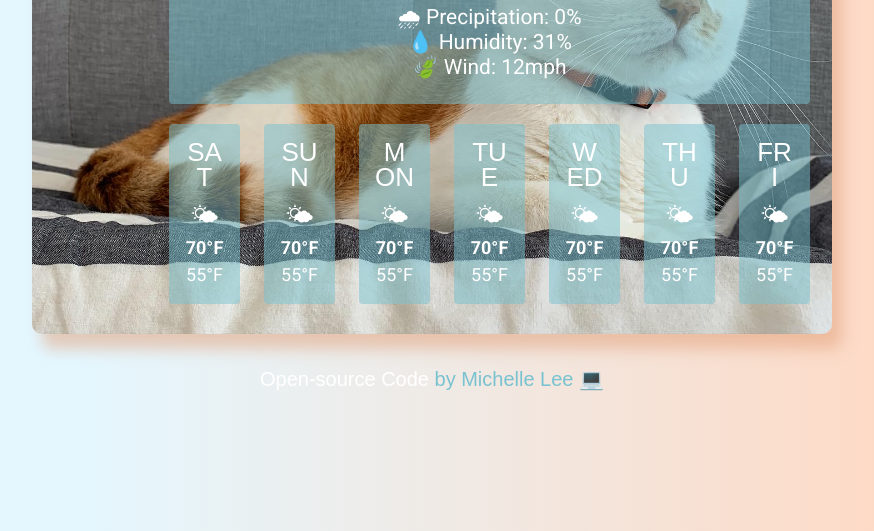
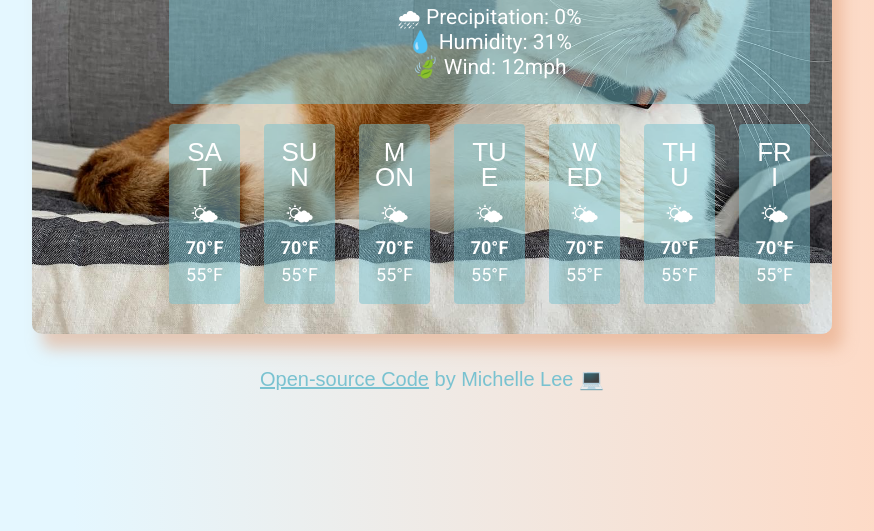
Before and after one commit to leem673/Weather-Project, a plain HTML site: page index.html in a window 1280 px wide. Shown: the part 269-800 px from the top of the page, without its empty margins (208-1082 px from the left). Drawn offline with nearby package versions, Linux system fonts and the light colour scheme; a web font is replaced by a local one.

Commit message:
Updated open-source link CSS
Added class to open-source link and edited CSS

```diff
--- a/index.html
+++ b/index.html
@@ -148,7 +148,15 @@
       </div>
     </div>
     <img src="miso.JPG" alt="cat" />
-    <p class="coder"><a href="https://github.com/leem673/Weather-Project" target="_blank">Open-source Code</a> by Michelle Lee 💻</p>
+    <p class="coder">
+      <a
+        href="https://github.com/leem673/Weather-Project"
+        target="_blank"
+        class="open-source"
+        >Open-source Code</a
+      >
+      by Michelle Lee 💻
+    </p>
     <script src="index.js"></script>
   </body>
 </html>
--- a/styles.css
+++ b/styles.css
@@ -103,3 +103,10 @@ img {
   margin: 30px;
   text-align: center;
 }
+.open-source {
+  color: #79c2d0;
+  text-decoration: underline;
+}
+.open-source:hover {
+  color: white;
+}
```
